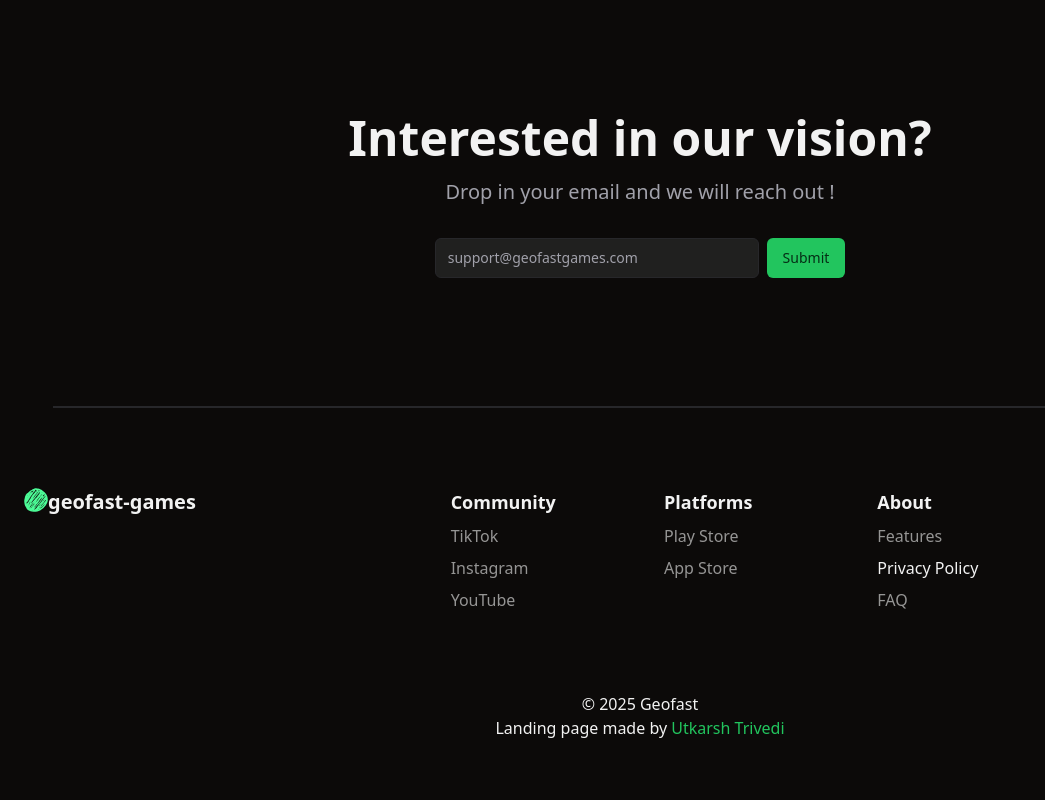
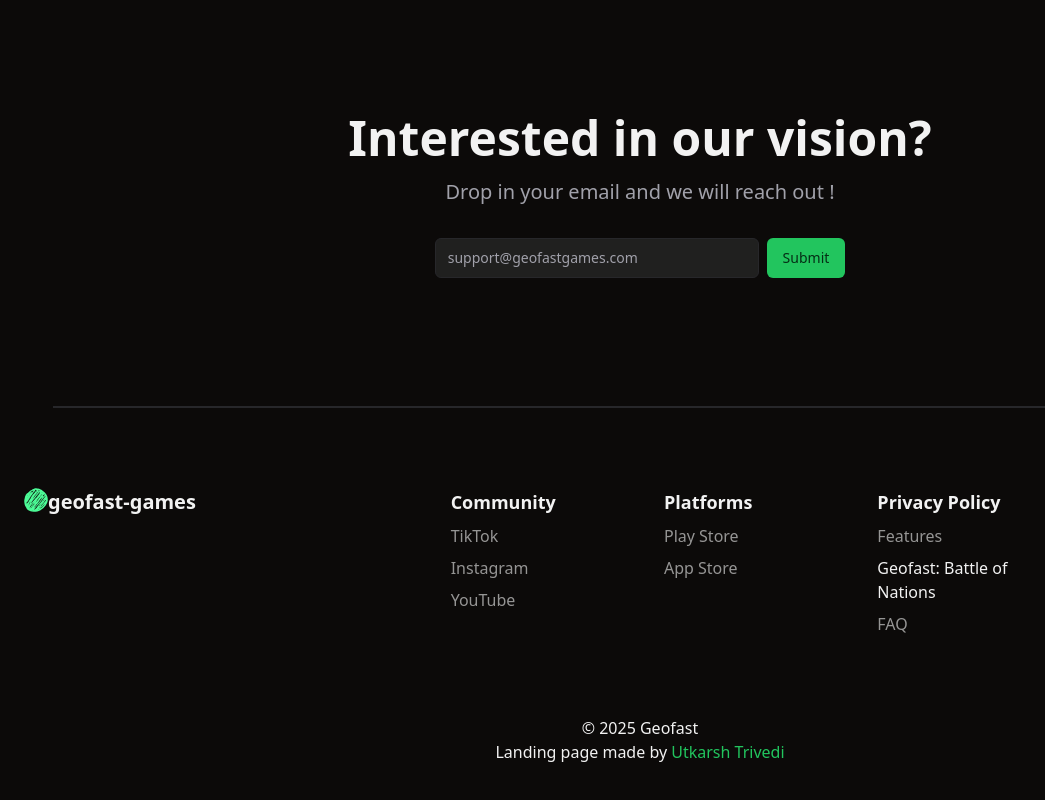
Before and after one commit to utkarshtrivedimdz/geofast-landing-page, a React (Vite) app: page / in a window 1280 px wide. Shown: the part 4998-5798 px from the top of the page, without its empty margins (0-1045 px from the left). Built offline with nearby package versions, Linux system fonts and the light colour scheme.

Commit message:
Update Footer.tsx

```diff
--- a/src/components/Footer.tsx
+++ b/src/components/Footer.tsx
@@ -80,7 +80,7 @@ export const Footer = () => {
         </div>
 
         <div className="flex flex-col gap-2">
-          <h3 className="font-bold text-lg">About</h3>
+          <h3 className="font-bold text-lg">Privacy Policy</h3>
           <div>
             <a
               rel="noreferrer noopener"
@@ -92,7 +92,7 @@ export const Footer = () => {
           </div>
 
           <div>
-            <Link to="/privacy">Privacy Policy</Link>
+            <Link to="/privacy">Geofast: Battle of Nations</Link>
           </div>
 
           <div>
```
